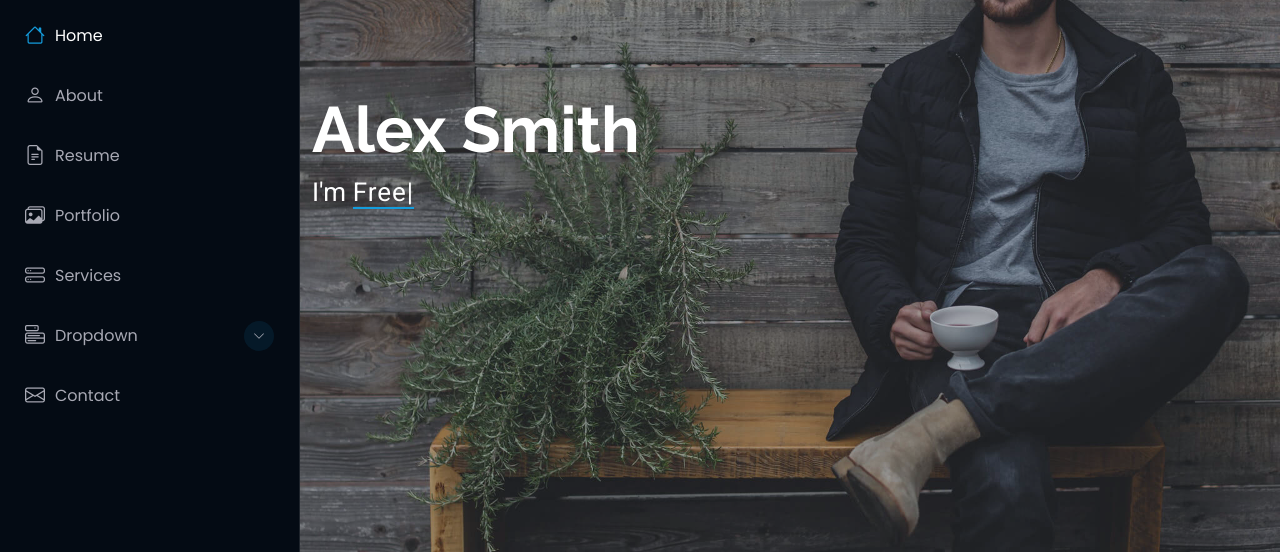
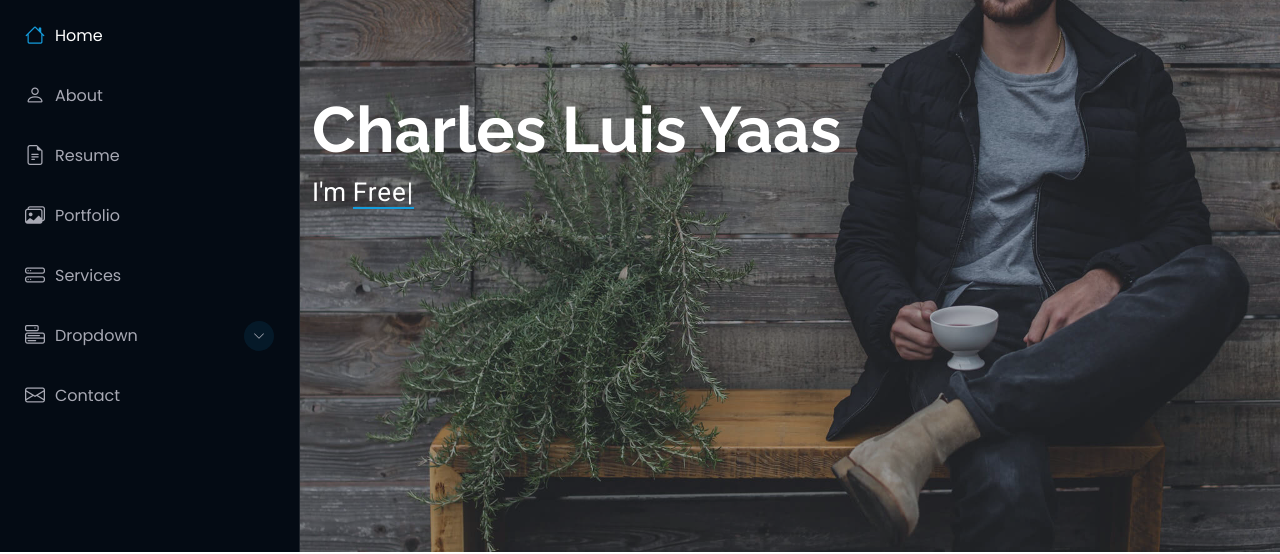
Before and after one commit to charlesyaas/charles.web.id, a plain HTML site: page index.html in a window 1280 px wide. Shown: the part 248-802 px from the top of the page. Drawn offline with Linux system fonts and the light colour scheme.

Commit message:
ganti nama

```diff
--- a/index.html
+++ b/index.html
@@ -97,7 +97,7 @@
       <img src="assets/img/hero-bg.jpg" alt="" data-aos="fade-in" class="">
 
       <div class="container" data-aos="fade-up" data-aos-delay="100">
-        <h2>Alex Smith</h2>
+        <h2>Charles Luis Yaas</h2>
         <p>I'm <span class="typed" data-typed-items="Designer, Developer, Freelancer, Photographer">Designer</span><span class="typed-cursor typed-cursor--blink" aria-hidden="true"></span><span class="typed-cursor typed-cursor--blink" aria-hidden="true"></span></p>
       </div>
 
```
